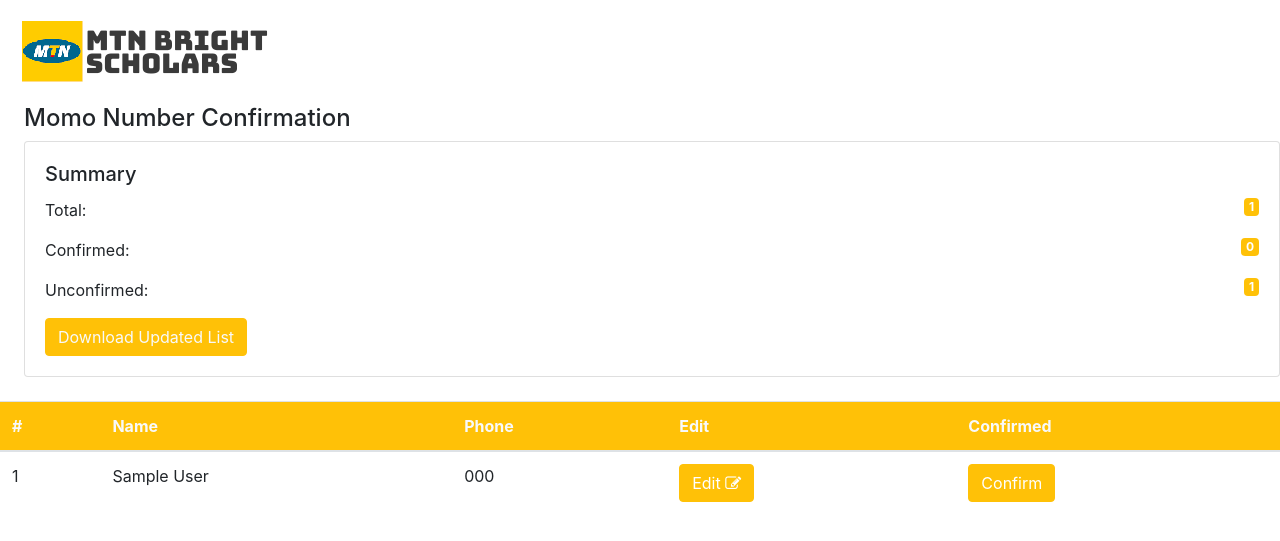
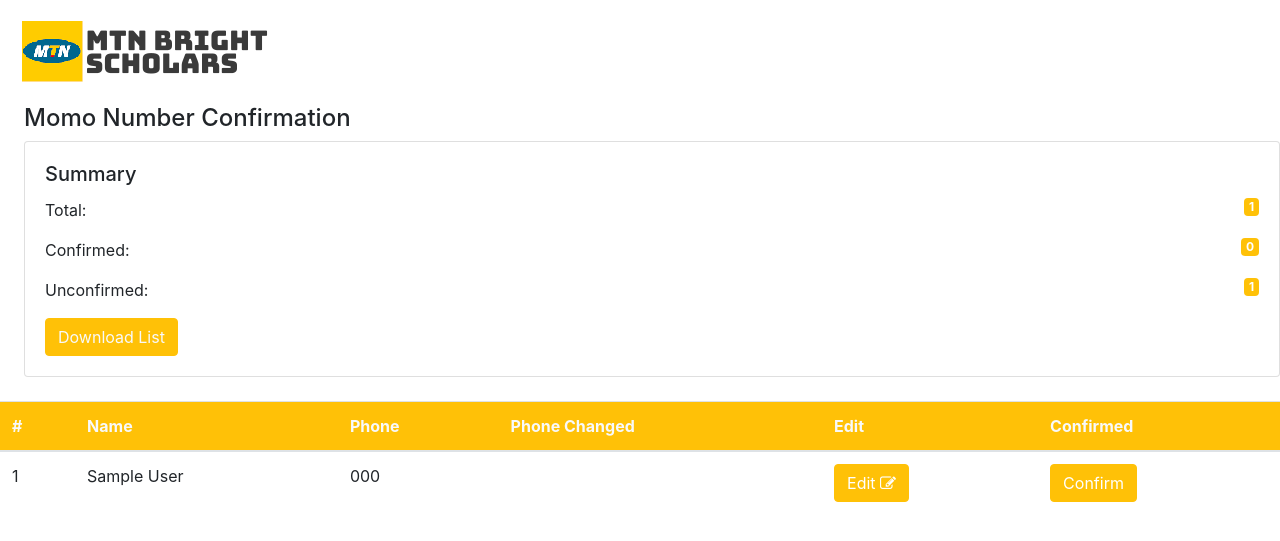
Before and after one commit to Chempa/mtn, a PHP site: page /index.php in a window 1280 px wide. Shown: the top 541 px of the page. Run offline with PHP 8.4, Linux system fonts and the light colour scheme; tables that the repository leaves empty or names only in its code hold one stand-in row (values such as "Sample post"); data that the repository does not hold is empty.

Commit message:
Update index.php

```diff
--- a/index.php
+++ b/index.php
@@ -6,14 +6,14 @@
 
 if(isset($_GET["download"])){
   $all_students = $_->getall($con);
-  $data = "#,Name,Phone,Confirmed\n";
+  $data = "#,Name,Phone,Phone Changed,Confirmed\n";
   for ($i=0; $i < count($all_students); $i++) {
       $__ = $all_students[$i];
       $confirmed = "No";
       if(intval($__->confirmed) == 1){
         $confirmed = "Yes";
       }
-      $line = strval($i+1) . "," .  $__->name.",".$__->phone.",".$confirmed."\n";
+      $line = strval($i+1) . "," .  $__->name.",".$__->phone . "," . $__->changed .",".$confirmed."\n";
       $data = $data . $line;
   }
   header('Content-Disposition: attachment; filename="file.csv"');
@@ -75,7 +75,7 @@
             <p class="card-text">Total: <span class="badge badge-warning text-white float-right"><?php echo count($A); ?></span></p>
             <p class="card-text">Confirmed: <span class="badge badge-warning text-white float-right"><?php echo $confirmed; ?></span></p>
             <p class="card-text">Unconfirmed: <span class="badge badge-warning text-white float-right"><?php echo count($A)-$confirmed ?></span></p>
-            <a href="./index.php?download=1" class="btn btn-warning text-light">Download Updated List</a>
+            <a href="./index.php?download=1" class="btn btn-warning text-light">Download List</a>
         </div>
     </div>
 
@@ -85,6 +85,7 @@
           <th scope="col">#</th>
           <th scope="col">Name</th>
           <th scope="col">Phone</th>
+          <th scope="col">Phone Changed</th>
           <th scope="col">Edit</th>
           <th scope="col">Confirmed</th>
         </tr>
@@ -103,6 +104,7 @@
           <td><?php echo $i+1; ?></td>
           <td><?php echo $u->name; ?></td>
           <td><?php echo $u->phone; ?></td>
+          <td><?php echo $u->changed; ?></td>
           <td><a href="edit.php?phone=<?php echo $u->phone; ?>" class="btn btn-warning text-white">Edit <i class="fa fa-edit"></i></a></td>
           <?php
           if(intval($u->confirmed) == 1){
```
